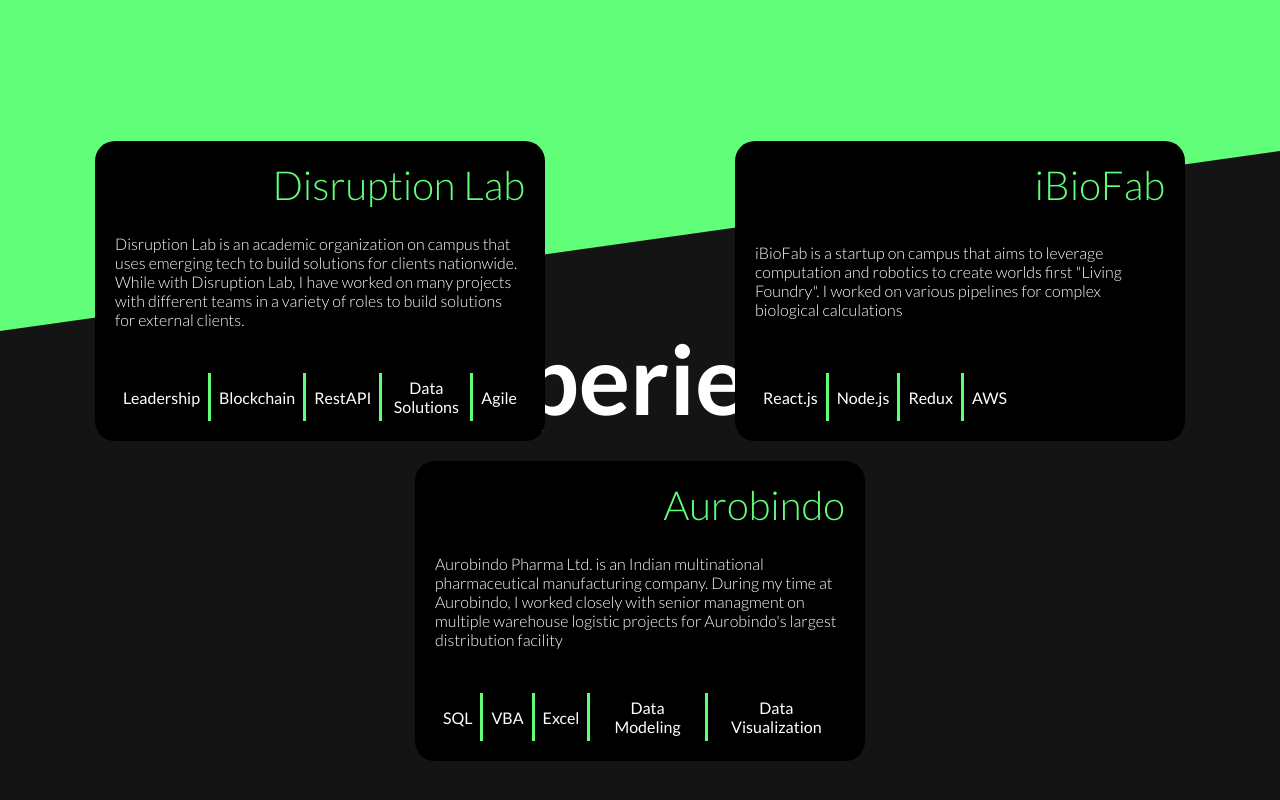
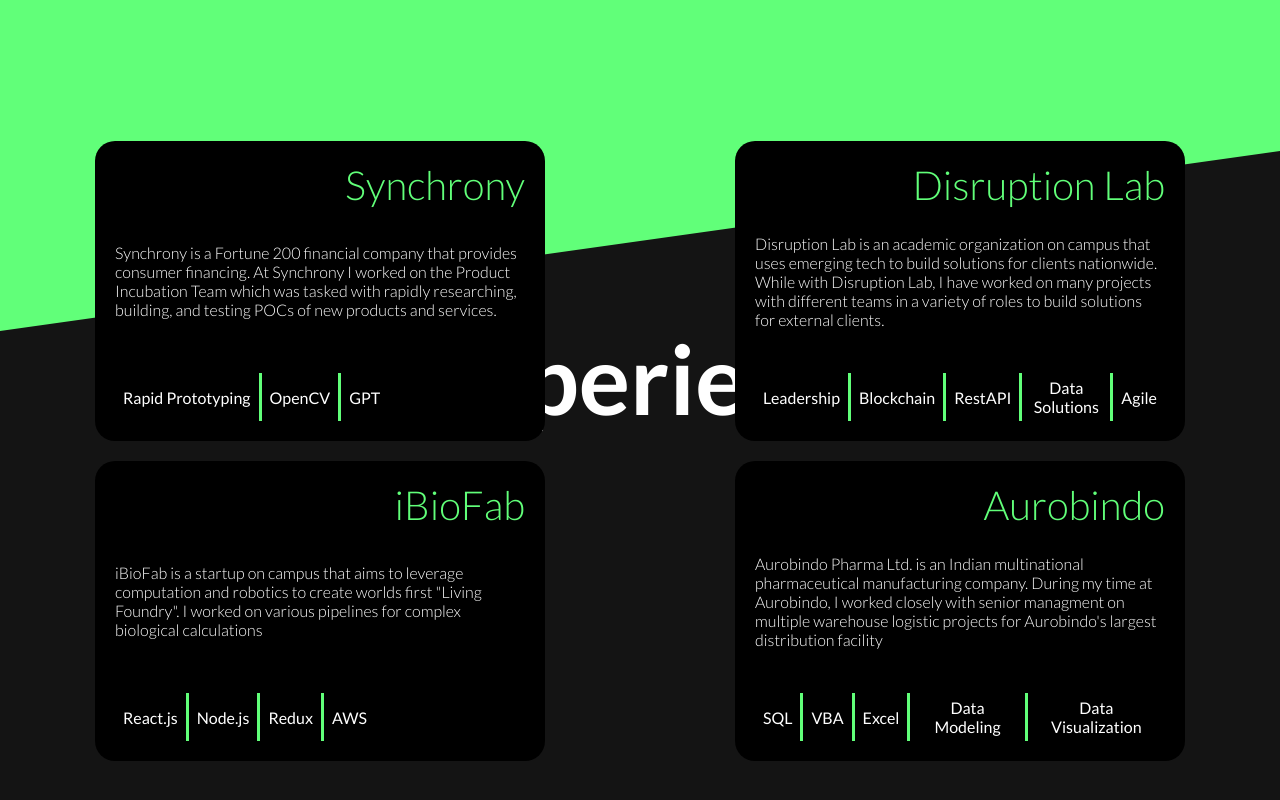
Before and after one commit to Bananamonkey011/Bananamonkey011.github.io, a React (Create React App) app: page / in a window 1280 px wide. Shown: the part 1412-2212 px from the top of the page. Built offline with nearby package versions, Linux system fonts and the light colour scheme.

Commit message:
ui fixes and text updates

```diff
--- a/src/App.css
+++ b/src/App.css
@@ -134,7 +134,7 @@
   width: 100%;
   height: 100%;
   padding: 20px;
-  font-weight: 200;
+  font-weight: 300;
   color: white;
   border: none;
   transition: 0.3s;
@@ -148,7 +148,7 @@
   background-color: rgb(20, 20, 20);
   height: 100%;
   padding: 20px;
-  font-weight: 200;
+  font-weight: 300;
   color: white;
   border: none;
   transition: 0.3s;
@@ -616,7 +616,7 @@
 .rs-timeline-item-tail, .rs-timeline-item:last-child > .rs-timeline-item-tail {
 	height: 100%
 }
-@media only screen and (max-width: 800px) {
+@media only screen and (max-width: 650px) {
   :root {
     --title-font-size: 300%;
     --card-title-font-size: 200%;
--- a/src/Sections/Experience.js
+++ b/src/Sections/Experience.js
@@ -24,6 +24,52 @@
 			</h2>
 
 			<div className="experiences" ref={ref}>
+				<ExperienceCard
+					title="Synchrony"
+					description="Synchrony is a Fortune 200 financial company that provides consumer financing. At Synchrony I worked on the Product Incubation Team which was tasked with rapidly researching, building, and testing POCs of new products and services."
+					collapse={
+						<Timeline align="left">
+							<Timeline.Item>
+								<h4>Project Live (Present)</h4>
+								<ul>
+									<li>
+										Spearheaded the end-to-end development
+										of a live commerce financing POC,
+										working independently to conceptualize,
+										design, and implement innovative
+										solutions for Synchrony’s attempt at
+										breaking into the $526.72 billion global
+										industry.
+									</li>
+									<li>
+										Engaged in direct collaboration with
+										high-level executives, including the
+										Head of Product Incubation, actively
+										challenging existing assumptions and
+										proposing alternative approaches,
+										resulting in the adoption of novel
+										technologies and methodologies in the
+										POCs
+									</li>
+								</ul>
+							</Timeline.Item>
+							<Timeline.Item>
+								<h4>GPT-search (Present)</h4>
+								<ul>
+									<li>
+										Engineered a POC that revolutionized the
+										partner brands’ product ecosystem by
+										creating a consolidated marketplace,
+										enabling users to effortlessly search
+										for products using reverse image search
+										and GPT-powered technology.
+									</li>
+								</ul>
+							</Timeline.Item>
+						</Timeline>
+					}
+					tags={["Rapid Prototyping", "OpenCV", "GPT"]}
+				/>
 
 				<ExperienceCard
 					title="Disruption Lab"
```
